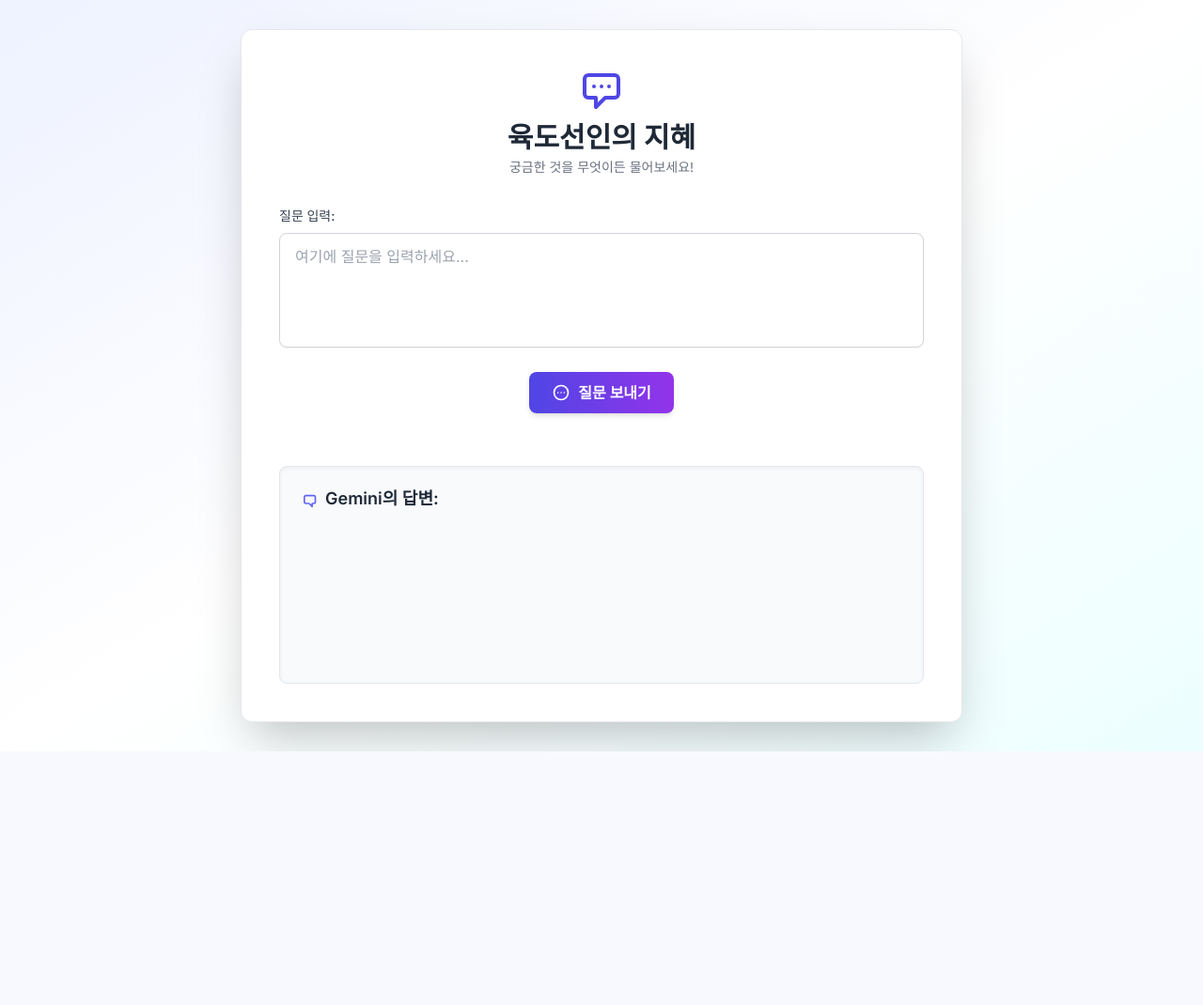
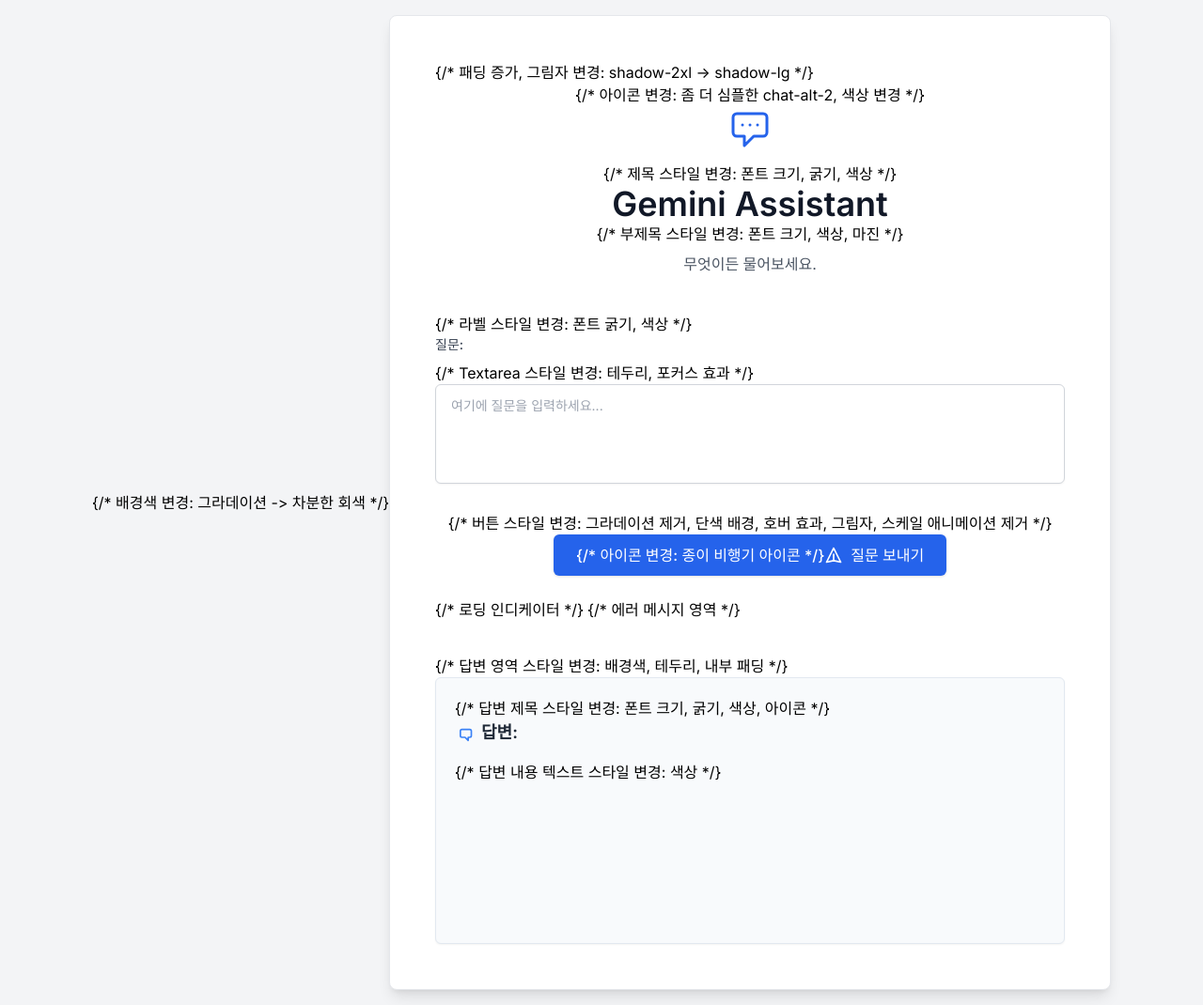
Before and after one commit to suke199800/gemini-render, a Flask app: page / in a window 1280 px wide. Shown: the whole page at 94% size. Before the commit the page ends 800 px from the top, so only its background shows below. Run offline with Flask 3, Linux system fonts and the light colour scheme; some libraries are stand-ins or nearby versions.

Commit message:
Update index.html

```diff
--- a/templates/index.html
+++ b/templates/index.html
@@ -3,35 +3,37 @@
 <head>
     <meta charset="UTF-8">
     <meta name="viewport" content="width=device-width, initial-scale=1.0">
-    <title>Gemini 육도선인</title>
+    <title>Gemini 육도선인 - Professional</title>
     <script src="https://cdn.tailwindcss.com"></script>
     <link rel="preconnect" href="https://fonts.googleapis.com">
     <link rel="preconnect" href="https://fonts.gstatic.com" crossorigin>
-    <link href="https://fonts.googleapis.com/css2?family=Inter:wght@400;500;600;700&display=swap" rel="stylesheet">
+    <link href="https://fonts.googleapis.com/css2?family=Inter:wght@400;500;600;700&family=Noto+Sans+KR:wght@400;500;700&display=swap" rel="stylesheet">
     <style>
-        /* 기본 폰트 및 스크롤바 스타일 (선택 사항) */
+        /* 기본 폰트 및 스크롤바 스타일 */
         body {
-            font-family: 'Inter', sans-serif;
+            /* 한국어 환경 고려 Noto Sans KR 추가, Inter 우선 */
+            font-family: 'Inter', 'Noto Sans KR', sans-serif;
             /* 스크롤바 디자인 (웹킷 기반 브라우저용) */
             ::-webkit-scrollbar {
                 width: 8px;
             }
             ::-webkit-scrollbar-track {
-                background: #f1f5f9; /* bg-slate-100 */
+                background: #f8fafc; /* bg-slate-50 */
                 border-radius: 10px;
             }
             ::-webkit-scrollbar-thumb {
-                background: #94a3b8; /* bg-slate-400 */
+                background: #cbd5e1; /* bg-slate-300 */
                 border-radius: 10px;
             }
             ::-webkit-scrollbar-thumb:hover {
-                background: #64748b; /* bg-slate-500 */
+                background: #94a3b8; /* bg-slate-400 */
             }
         }
         /* 로딩 스피너 스타일 */
         .loader {
             border: 4px solid #e2e8f0; /* bg-slate-200 */
-            border-top: 4px solid #4f46e5; /* indigo-600 */
+            /* 전문적인 느낌의 파란색 계열 */
+            border-top: 4px solid #3b82f6; /* blue-500 */
             border-radius: 50%;
             width: 24px;
             height: 24px;
@@ -46,58 +48,72 @@
         /* 답변 영역 스타일 */
         #responseArea {
             min-height: 150px; /* 최소 높이 */
-            max-height: 50vh; /* 최대 높이를 화면 높이의 절반으로 제한 */
+            max-height: 60vh; /* 최대 높이 약간 증가 */
             overflow-y: auto; /* 내용 넘칠 경우 스크롤 */
             white-space: pre-wrap; /* 공백/줄바꿈 유지 */
             word-wrap: break-word; /* 긴 단어 줄바꿈 */
-            line-height: 1.6; /* 줄 간격 개선 */
+            line-height: 1.7; /* 줄 간격 증가로 가독성 향상 */
+            font-size: 0.9rem; /* 본문 폰트 크기 약간 조정 */
         }
     </style>
 </head>
-<body class="bg-gradient-to-br from-indigo-50 via-white to-cyan-50 flex items-center justify-center min-h-screen p-4">
-    <div class="bg-white p-6 md:p-10 rounded-xl shadow-2xl w-full max-w-3xl border border-gray-200">
-        <div class="text-center mb-8">
-             <svg xmlns="http://www.w3.org/2000/svg" class="h-12 w-12 mx-auto text-indigo-600 mb-2" fill="none" viewBox="0 0 24 24" stroke="currentColor" stroke-width="2">
-                <path stroke-linecap="round" stroke-linejoin="round" d="M8 10h.01M12 10h.01M16 10h.01M9 16H5a2 2 0 01-2-2V6a2 2 0 012-2h14a2 2 0 012 2v8a2 2 0 01-2 2h-5l-5 5v-5z" />
-              </svg>
-            <h1 class="text-2xl md:text-3xl font-bold text-gray-800">육도선인의 지혜</h1>
-            <p class="text-sm text-gray-500 mt-1">궁금한 것을 무엇이든 물어보세요!</p>
+<body class="bg-gray-100 flex items-center justify-center min-h-screen p-4">
+                                    {/* 배경색 변경: 그라데이션 -> 차분한 회색 */}
+    <div class="bg-white p-8 md:p-12 rounded-lg shadow-lg w-full max-w-3xl border border-gray-200">
+        {/* 패딩 증가, 그림자 변경: shadow-2xl -> shadow-lg */}
+        <div class="text-center mb-10">
+            {/* 아이콘 변경: 좀 더 심플한 chat-alt-2, 색상 변경 */}
+             <svg xmlns="http://www.w3.org/2000/svg" class="h-12 w-12 mx-auto text-blue-600 mb-3" fill="none" viewBox="0 0 24 24" stroke="currentColor" stroke-width="1.5">
+                 <path stroke-linecap="round" stroke-linejoin="round" d="M8 10h.01M12 10h.01M16 10h.01M9 16H5a2 2 0 01-2-2V6a2 2 0 012-2h14a2 2 0 012 2v8a2 2 0 01-2 2h-5l-5 5v-5z" />
+             </svg>
+            {/* 제목 스타일 변경: 폰트 크기, 굵기, 색상 */}
+            <h1 class="text-3xl md:text-4xl font-semibold text-gray-900">Gemini Assistant</h1>
+            {/* 부제목 스타일 변경: 폰트 크기, 색상, 마진 */}
+            <p class="text-base text-gray-600 mt-2">무엇이든 물어보세요.</p>
         </div>
 
-        <div class="mb-5">
-            <label for="questionInput" class="block text-sm font-medium text-gray-700 mb-2">질문 입력:</label>
-            <textarea id="questionInput" rows="4" class="w-full px-4 py-3 border border-gray-300 rounded-lg shadow-sm focus:outline-none focus:ring-2 focus:ring-indigo-500 focus:border-indigo-500 transition duration-150 ease-in-out resize-none" placeholder="여기에 질문을 입력하세요..."></textarea>
+        <div class="mb-6">
+            {/* 라벨 스타일 변경: 폰트 굵기, 색상 */}
+            <label for="questionInput" class="block text-sm font-medium text-gray-700 mb-2">질문:</label>
+            {/* Textarea 스타일 변경: 테두리, 포커스 효과 */}
+            <textarea id="questionInput" rows="4" class="w-full px-4 py-3 border border-gray-300 rounded-md shadow-sm focus:outline-none focus:ring-2 focus:ring-blue-500 focus:border-blue-500 transition duration-150 ease-in-out resize-none placeholder-gray-400 text-sm" placeholder="여기에 질문을 입력하세요..."></textarea>
         </div>
 
-        <div class="text-center mb-5">
-            <button id="askButton" class="inline-flex items-center justify-center bg-gradient-to-r from-indigo-600 to-purple-600 hover:from-indigo-700 hover:to-purple-700 text-white font-semibold py-2.5 px-6 rounded-lg shadow-md focus:outline-none focus:ring-2 focus:ring-offset-2 focus:ring-indigo-500 transition duration-150 ease-in-out transform hover:scale-105 disabled:opacity-60 disabled:cursor-not-allowed disabled:transform-none">
+        <div class="text-center mb-6">
+            {/* 버튼 스타일 변경: 그라데이션 제거, 단색 배경, 호버 효과, 그림자, 스케일 애니메이션 제거 */}
+            <button id="askButton" class="inline-flex items-center justify-center bg-blue-600 hover:bg-blue-700 text-white font-medium py-2.5 px-6 rounded-md shadow focus:outline-none focus:ring-2 focus:ring-offset-2 focus:ring-blue-500 transition duration-150 ease-in-out disabled:opacity-50 disabled:cursor-not-allowed">
+                 {/* 아이콘 변경: 종이 비행기 아이콘 */}
                 <svg xmlns="http://www.w3.org/2000/svg" class="h-5 w-5 mr-2" fill="none" viewBox="0 0 24 24" stroke="currentColor" stroke-width="2">
-                    <path stroke-linecap="round" stroke-linejoin="round" d="M8 12h.01M12 12h.01M16 12h.01M21 12a9 9 0 11-18 0 9 9 0 0118 0z" />
-                  </svg>
+                  <path stroke-linecap="round" stroke-linejoin="round" d="M12 19l9 2-9-18-9 18 9-2zm0 0v-8" />
+                </svg>
                 <span>질문 보내기</span>
             </button>
         </div>
 
+        {/* 로딩 인디케이터 */}
         <div id="loadingIndicator" class="loader"></div>
 
-        <div id="errorArea" class="text-center text-red-600 text-sm font-medium h-5 mb-4">
+        {/* 에러 메시지 영역 */}
+        <div id="errorArea" class="text-center text-red-500 text-sm font-medium h-5 mb-4">
             </div>
 
-        <div class="bg-slate-50 p-4 md:p-5 rounded-lg border border-slate-200 shadow-inner">
-            <h2 class="text-lg font-semibold text-gray-800 mb-3 flex items-center">
-                <svg xmlns="http://www.w3.org/2000/svg" class="h-5 w-5 mr-2 text-indigo-500" fill="none" viewBox="0 0 24 24" stroke="currentColor" stroke-width="2">
+        {/* 답변 영역 스타일 변경: 배경색, 테두리, 내부 패딩 */}
+        <div class="bg-slate-50 p-5 rounded-md border border-slate-200 shadow-sm">
+            {/* 답변 제목 스타일 변경: 폰트 크기, 굵기, 색상, 아이콘 */}
+            <h2 class="text-lg font-semibold text-gray-800 mb-4 flex items-center">
+                <svg xmlns="http://www.w3.org/2000/svg" class="h-5 w-5 mr-2 text-blue-500" fill="none" viewBox="0 0 24 24" stroke="currentColor" stroke-width="2">
                     <path stroke-linecap="round" stroke-linejoin="round" d="M17 8h2a2 2 0 012 2v6a2 2 0 01-2 2h-2v4l-4-4H9a2 2 0 01-2-2V10a2 2 0 012-2h8z" />
-                  </svg>
-                Gemini의 답변:
+                 </svg>
+                답변:
             </h2>
-            <div id="responseArea" class="text-gray-700">
+            {/* 답변 내용 텍스트 스타일 변경: 색상 */}
+            <div id="responseArea" class="text-gray-800">
                 </div>
         </div>
     </div>
 
     <script>
         // JavaScript 코드는 이전과 동일하게 유지됩니다.
-        // (ID가 동일하므로 별도 수정 없이 작동합니다)
         const questionInput = document.getElementById('questionInput');
         const askButton = document.getElementById('askButton');
         const responseArea = document.getElementById('responseArea');
@@ -117,9 +133,10 @@
             }
 
             askButton.disabled = true;
-            // 버튼 텍스트 변경은 버튼 내용이 복잡해져서 생략하거나 다른 방식 고려
-            // askButton.querySelector('span').textContent = '질문 중...';
             loadingIndicator.style.display = 'block';
+            // Optionally change button text while loading
+            // askButton.querySelector('span').textContent = '처리 중...';
+
 
             try {
                 const response = await fetch('/ask', {
@@ -133,7 +150,10 @@
                     data = await response.json();
                 } catch (jsonError) {
                     console.error('JSON 파싱 오류:', jsonError);
-                    throw new Error('서버로부터 유효한 응답을 받지 못했습니다.');
+                    // Display raw text if JSON parsing fails but response seems okay
+                    const rawText = await response.text();
+                    console.error('Raw server response:', rawText);
+                    throw new Error(`서버 응답 형식 오류입니다. ${response.status}`);
                 }
 
                 if (!response.ok) {
@@ -150,18 +170,20 @@
             } catch (error) {
                 console.error('오류 발생:', error);
                 errorArea.textContent = `오류: ${error.message || '알 수 없는 오류가 발생했습니다.'}`;
-                responseArea.textContent = '';
+                responseArea.textContent = ''; // Clear response area on error
             } finally {
                 askButton.disabled = false;
+                 loadingIndicator.style.display = 'none';
+                // Restore button text
                 // askButton.querySelector('span').textContent = '질문 보내기';
-                loadingIndicator.style.display = 'none';
             }
         });
 
         questionInput.addEventListener('keydown', (event) => {
+            // Allow Shift+Enter for new lines in textarea
             if (event.key === 'Enter' && !event.shiftKey) {
-                event.preventDefault();
-                askButton.click();
+                event.preventDefault(); // Prevent default Enter behavior (new line)
+                askButton.click(); // Trigger button click
             }
         });
     </script>
```
